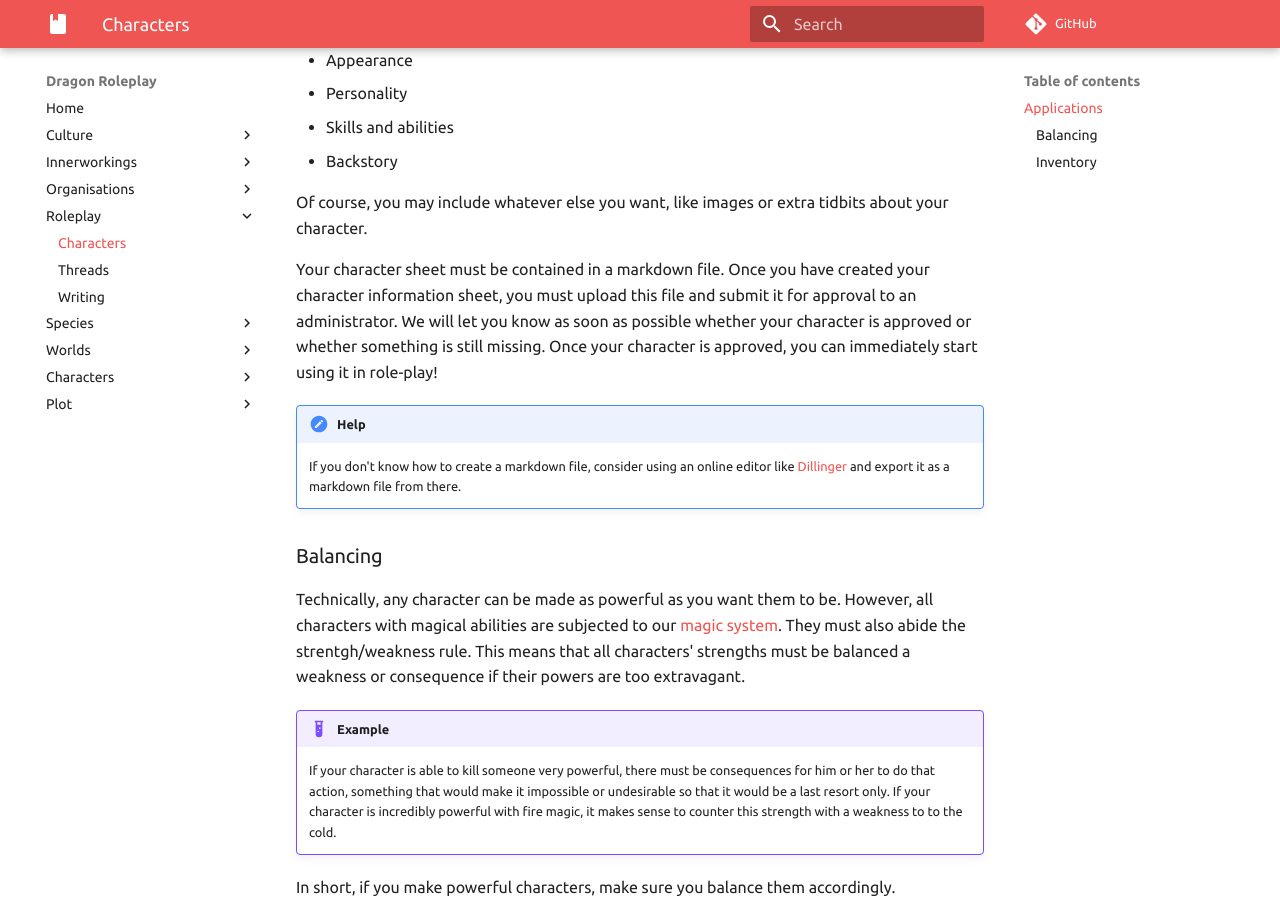
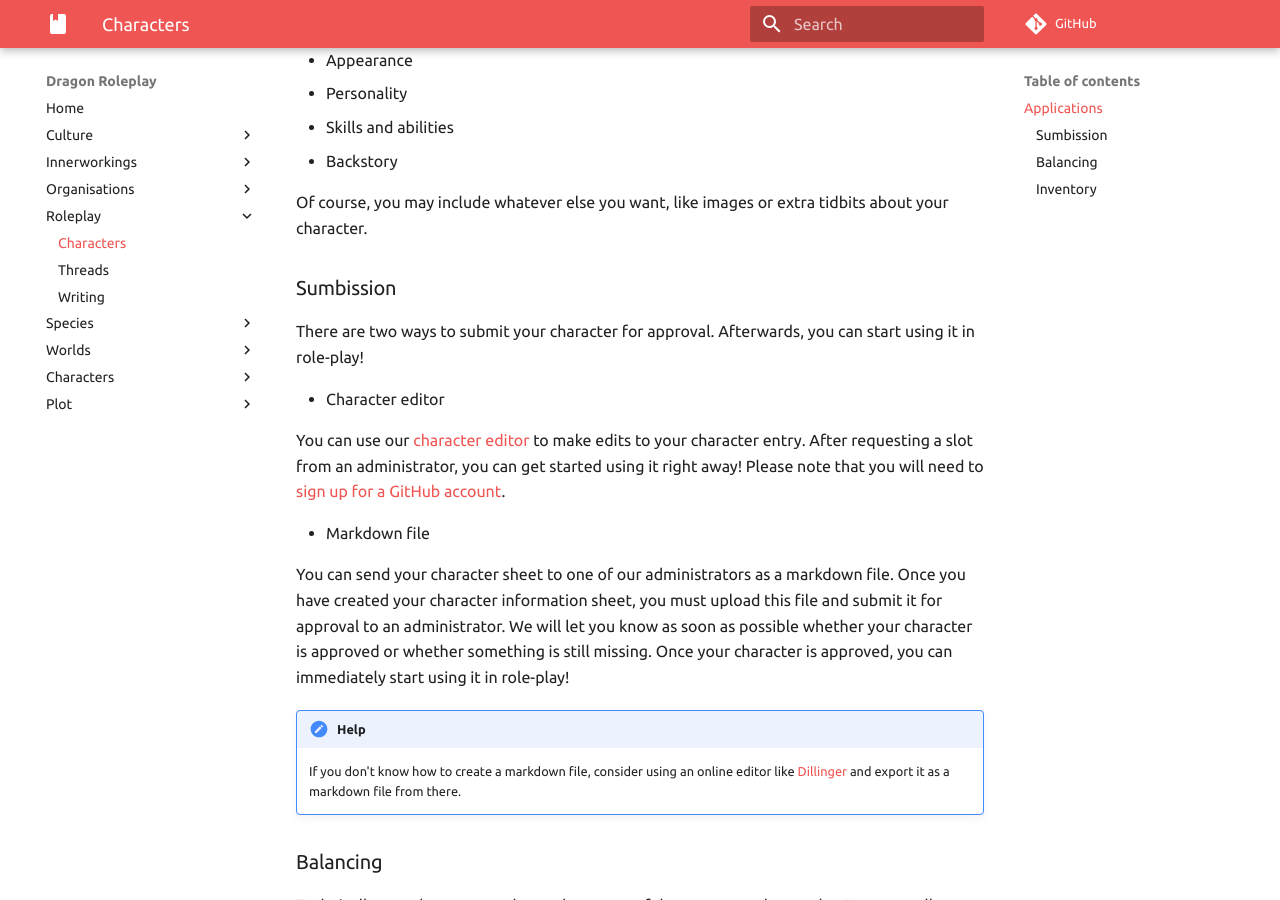
Before and after one commit to dragonprojects/dragonroleplay, an MkDocs documentation site: the page built from docs/Roleplay/Characters.md, in a window 1280 px wide and 900 px high, scrolled down 442 px. Built offline with MkDocs 1.6.1 and Material for MkDocs 9.7.7, drawn with Linux system fonts in a browser that asks for light colours; comment, search, counter and statistics services are not loaded.

Commit message:
Update Characters.md

```diff
--- a/docs/Roleplay/Characters.md
+++ b/docs/Roleplay/Characters.md
@@ -15,7 +15,17 @@ In order to use your character in a thread, you must submit a character informat
 
 Of course, you may include whatever else you want, like images or extra tidbits about your character.
 
-Your character sheet must be contained in a markdown file. Once you have created your character information sheet, you must upload this file and submit it for approval to an administrator. We will let you know as soon as possible whether your character is approved or whether something is still missing. Once your character is approved, you can immediately start using it in role-play!
+### Sumbission
+
+There are two ways to submit your character for approval. Afterwards, you can start using it in role-play!
+
+* Character editor
+
+You can use our [character editor](/characters/editor/) to make edits to your character entry. After requesting a slot from an administrator, you can get started using it right away! Please note that you will need to [sign up for a GitHub account](https://github.com/join).
+
+* Markdown file
+
+You can send your character sheet to one of our administrators as a markdown file. Once you have created your character information sheet, you must upload this file and submit it for approval to an administrator. We will let you know as soon as possible whether your character is approved or whether something is still missing. Once your character is approved, you can immediately start using it in role-play!
 
 !!! help
     If you don't know how to create a markdown file, consider using an online editor like [Dillinger](https://dillinger.io/) and export it as a markdown file from there.
```
